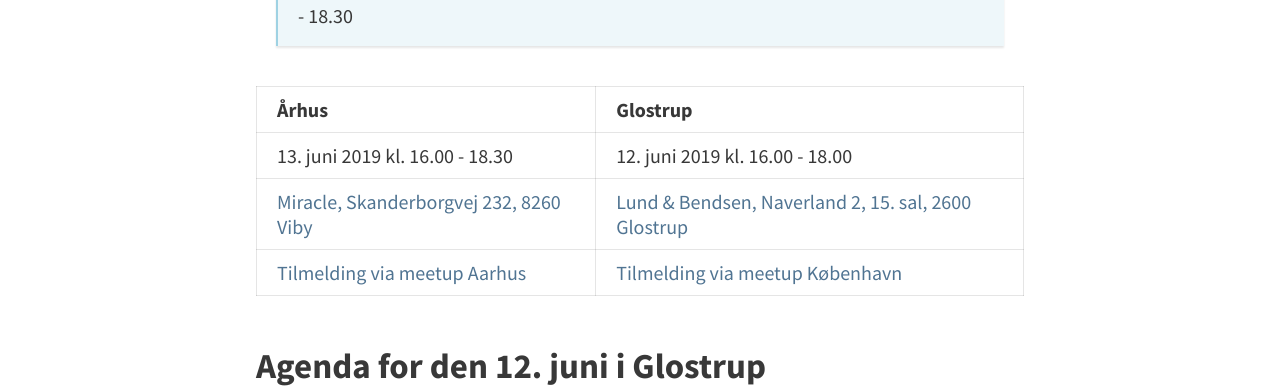
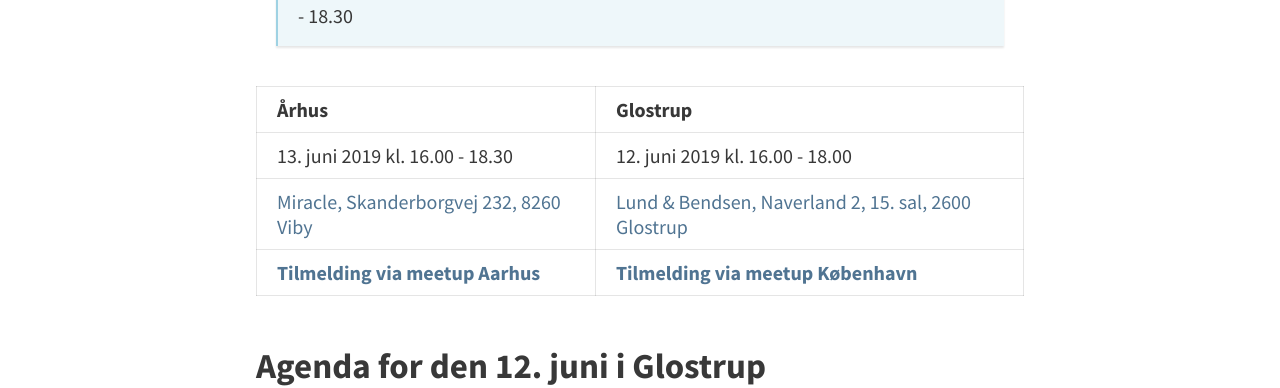
Before and after one commit to javagruppen/site, a Jekyll site: the page built from _posts/2019/2019-05-28-Open-Source-Tech-Swap-out-Components-in-Data-Pipelines.md, in a window 1280 px wide. Shown: the part 573-961 px from the top of the page. Built offline with Jekyll 4.4.1, drawn with Linux system fonts in a browser that asks for light colours; comment, search, counter and statistics services are not loaded.

Commit message:
Tilretter tekst på link

```diff
--- a/_posts/2019/2019-05-28-Open-Source-Tech-Swap-out-Components-in-Data-Pipelines.md
+++ b/_posts/2019/2019-05-28-Open-Source-Tech-Swap-out-Components-in-Data-Pipelines.md
@@ -14,7 +14,7 @@ Vi er rigtig glade for at kunne invitere til gå-hjem møde både i Aarhus den 1
 | --------------------------------------------------------------------------- | ------------------------------ |
 | 13\. juni 2019 kl. 16.00 - 18.30                                           | 12\. juni 2019 kl. 16.00 - 18.00 |
 | [Miracle, Skanderborgvej 232, 8260 Viby](https://goo.gl/maps/fjfCnK5ige67pviG9) | [Lund & Bendsen, Naverland 2, 15. sal, 2600 Glostrup](https://goo.gl/maps/Z5Z5UvogyCuQg3iJ7)
-| [Tilmelding via meetup Aarhus](https://www.meetup.com/Aarhus-Javagruppen-Meetup/events/261858560/) | [Tilmelding via meetup København](https://www.meetup.com/Copenhagen-Javagruppen-Meetup/events/261890386/) |
+| [**Tilmelding via meetup Aarhus**](https://www.meetup.com/Aarhus-Javagruppen-Meetup/events/261858560/) | [**Tilmelding via meetup København**](https://www.meetup.com/Copenhagen-Javagruppen-Meetup/events/261890386/) |
 
 <!-- more -->
 
```
